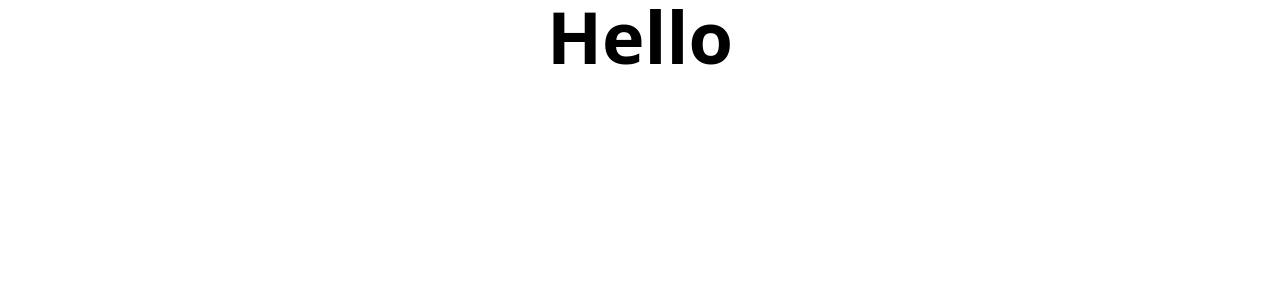
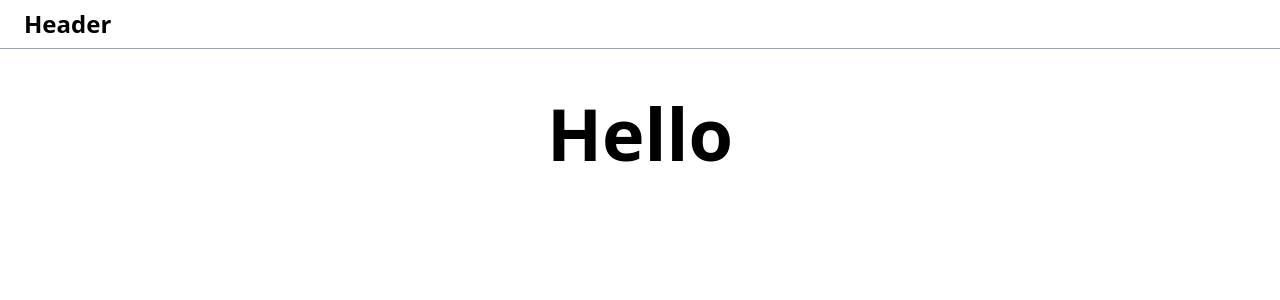
Before and after one commit to RitaliJ/SHTEM-immersive-narrative, a Next.js app: page / in a window 1280 px wide. Shown: the top 300 px of the page. Built offline with nearby package versions, Linux system fonts and the light colour scheme.

Commit message:
header component

```diff
--- /dev/null
+++ b/components/Header.tsx
@@ -0,0 +1,9 @@
+export default function Header() {
+    return (
+        <div className="flex gap-1 sticky top-0 py-2 px-6 border-b border-gray-400">
+            <span className="text-2xl font-bold">
+                Header
+            </span>
+        </div>
+    )
+}
--- a/pages/index.tsx
+++ b/pages/index.tsx
@@ -1,15 +1,18 @@
 import Head from 'next/head'
+import Header from '../components/Header'
 
 export default function Home() {
   return (
-    <div className="container">
+    <div className="w-full">
       <Head>
         <title>SHTEM Website</title>
         <meta name="description" content="Generated by create next app" />
         <link rel="icon" href="/favicon.ico" />
       </Head>
 
-      <main className="container">
+      <Header />
+
+      <main className="container pt-12">
         <h1 className="text-7xl font-bold text-center">
           Hello
         </h1>
```
